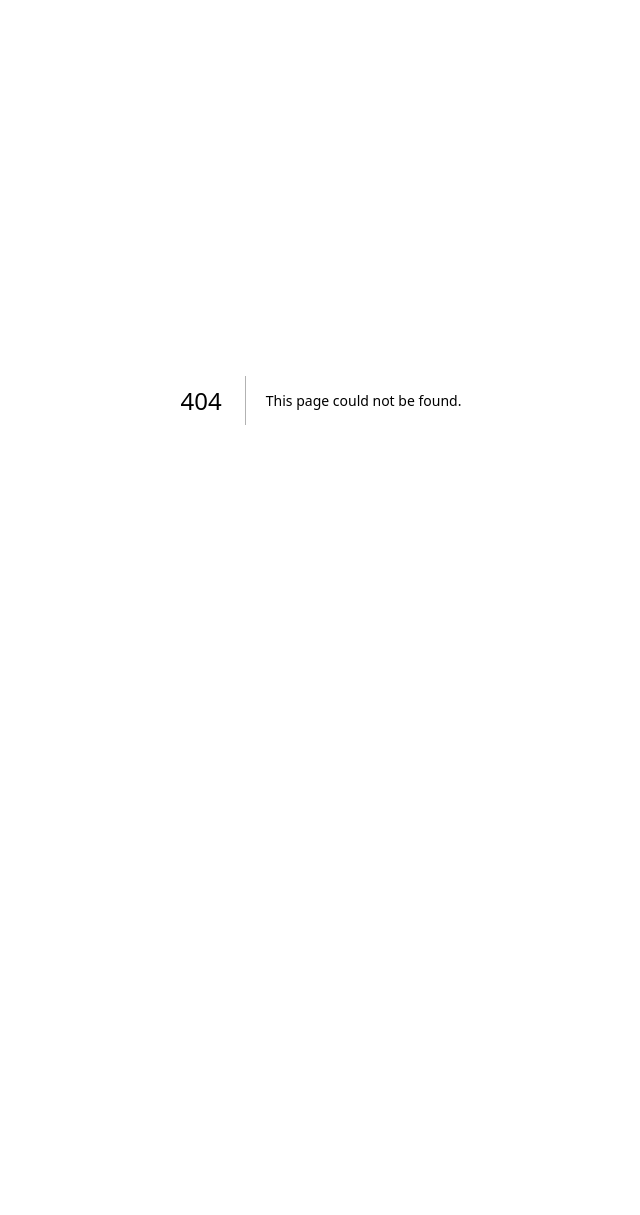
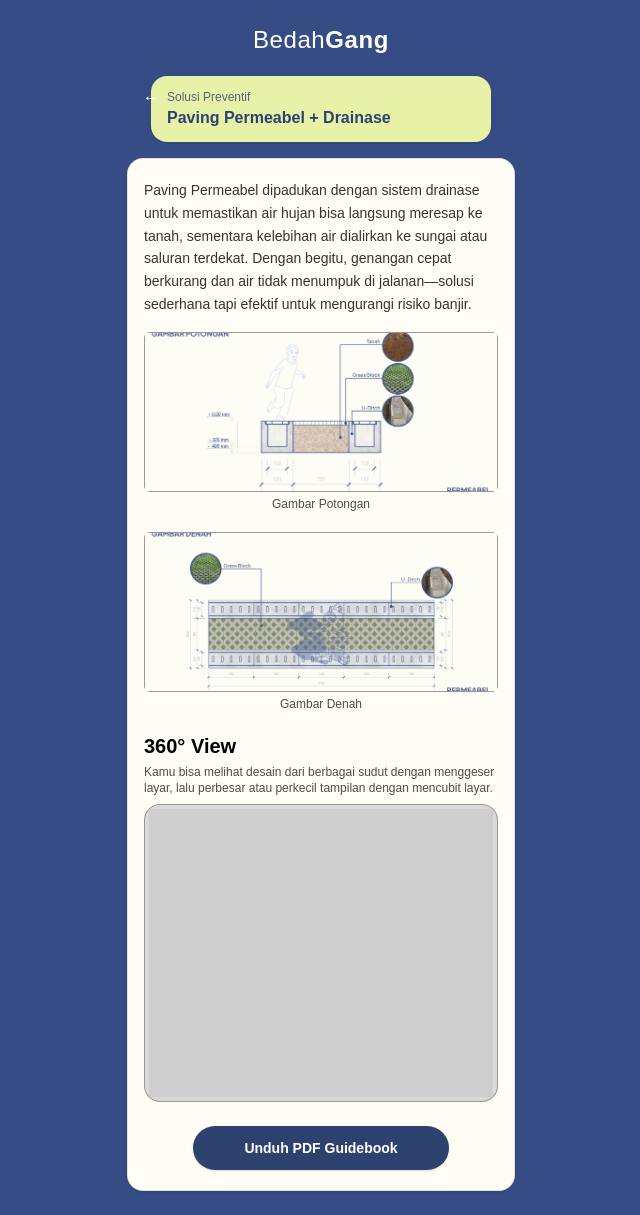
Before and after one commit to naylzhra/GangUp-Hack4ResilientJakarta2025, a Next.js app in the folder code/web/: page /solusi/1 in a window 1280 px wide. Before the commit this address had no page. Shown: the whole page, without its empty margins (319-959 px from the left). Before the commit the page ends 800 px from the top, so only its background shows below. Built offline with nearby package versions, Linux system fonts and the light colour scheme.

Commit message:
feat: page solusi

```diff
--- a/code/web/app/result/page.tsx
+++ b/code/web/app/result/page.tsx
@@ -4,6 +4,7 @@ import { useState, useEffect, useMemo, useRef } from "react";
 import Panorama from "../_components/Panorama";
 import { useRainProbNow } from "../_components/RainProb";
 import { SOLUTIONS } from "../_utils/solutions";
+import Link from "next/link";
 
 const STORAGE_KEY = "bedahgang";
 const DEFAULT_KELURAHAN = "Duren Sawit";
@@ -268,7 +269,7 @@ export default function HasilPage() {
         </section>
 
         {/* Body (krem) */}
-        <section className="-mt-2 rounded-t-[28px] bg-[#FFFDF5] px-5 pb-10 pt-6">
+        <section className="-mt-2 rounded-[28px] bg-[#FFFDF5] px-5 pb-10 pt-6">
           <p className="mx-auto max-w-[320px] text-center text-[15px]">
             Berdasarkan kondisi Gang-mu, solusi desain yang sesuai adalah
           </p>
@@ -370,6 +371,40 @@ export default function HasilPage() {
           </div>
         </section>
 
+      <section className="mt-8 border bg-gradient-to-b from-[#D7F08C] via-[#A9CC9E] to-[#1F3361] p-4 text-white shadow-lg">
+        <div className="bg-gradient-to-b from-transparent to-black/10 p-4">
+          <h3 className="text-[18px] leading-snug font-semibold">
+            Ingin mempelajari <em>tool kit</em> desain <span className="font-extrabold">BedahGang</span> lainnya?
+          </h3>
+
+          <p className="mt-2 text-[12.5px] leading-relaxed text-white/90">
+            Inisiatif ini dimulai dengan riset dan pengolahan data untuk merumuskan strategi desain yang tepat.
+          </p>
+          <p className="mt-1 text-[12.5px] leading-relaxed text-white/90">
+            <span className="font-semibold">Setiap desain yang kami tawarkan hanyalah salah satu dari banyak kemungkinan</span> yang dapat diwujudkan di gang‑mu!
+          </p>
+
+          <div className="mt-4 grid grid-cols-2 gap-3">
+            <Link
+              href="/toolkit"
+              className="group rounded-2xl bg-gradient-to-b from-[#A8B8F6] to-[#5977C8] p-4 text-left shadow-[0_10px_22px_-8px_rgba(0,0,0,0.45)] ring-1 ring-white/10"
+            >
+              <div className="text-white text-[18px] font-bold leading-tight drop-shadow">
+                Pelajari<br/><span className="italic font-semibold">Tool Kit</span>
+              </div>
+            </Link>
+
+            <Link
+              href="/tentang"
+              className="group rounded-2xl bg-gradient-to-b from-[#89A6E3] to-[#3D5C9A] p-4 text-left shadow-[0_10px_22px_-8px_rgba(0,0,0,0.45)] ring-1 ring-white/10"
+            >
+              <div className="text-white text-[18px] font-bold leading-tight drop-shadow">
+                Kenali<br/><span className="font-extrabold">BedahGang</span>
+              </div>
+            </Link>
+          </div>
+        </div>
+      </section>
       </div>
     </div>
   );
--- /dev/null
+++ b/code/web/app/solusi/[id]/page.tsx
@@ -0,0 +1,132 @@
+"use client";
+
+import { useMemo } from "react";
+import Link from "next/link";
+import { useParams } from "next/navigation";
+import { SOLUTIONS } from "../../_utils/solutions";
+import Panorama from "../../_components/Panorama";
+
+export default function SolusiDetailPage() {
+  const { id } = useParams<{ id: string }>();
+  const numId = Number(id);
+
+  const solusi = useMemo(
+    () => SOLUTIONS.find((s) => s.id === numId),
+    [numId]
+  );
+
+  // base path aset (ubah sesuai struktur file kamu)
+  const basePath = `/${numId}`;
+
+  if (!solusi) {
+    return (
+      <main className="min-h-dvh grid place-items-center bg-[#364C84] text-white">
+        <div className="text-center">
+          <p className="text-lg font-semibold">Solusi tidak ditemukan</p>
+          <Link href="/solusi" className="mt-2 inline-block underline">
+            Kembali ke daftar solusi
+          </Link>
+        </div>
+      </main>
+    );
+  }
+
+  return (
+    <main className="min-h-dvh bg-[#364C84] text-[#2E4270]">
+      <div className="mx-auto max-w-[420px] px-4 py-6">
+        {/* header */}
+        <div className="text-center text-white">
+          <h1 className="text-2xl font-medium tracking-wide">
+            Bedah<span className="font-extrabold">Gang</span>
+          </h1>
+        </div>
+
+        <div className="relative mt-5 justify-between">
+            <div className="m-4 bg-amber-50 rounded-2xl">
+                <Link
+                href="/solusi"
+                className="absolute left-2 top-1 grid h-8 w-8 place-items-center rounded-full text-white"
+                aria-label="Kembali"
+                title="Kembali"
+            >
+                ←
+            </Link>
+            </div>
+
+            <div className="mx-6 rounded-2xl bg-[#E7F1A8] px-4 py-3 text-[#2E4270] shadow">
+                <div className="text-[12px] opacity-80">{solusi.kategori}</div>
+                <div className="text-[16px] font-bold">{solusi.name}</div>
+            </div>
+        </div>
+
+        <section className="mt-4 rounded-2xl border border-black/10 bg-[#FFFDF5] px-4 py-5 shadow-sm">
+          <p className="text-sm leading-relaxed text-black/80">
+            {solusi.description}
+          </p>
+
+          <div className="mt-4 space-y-5">
+            <figure>
+              <div className="h-40 w-full rounded-md border border-black/30 bg-[#D9D9D9]">
+                <img
+                  src={`${basePath}/2d-1.png`}
+                  alt="Gambar Potongan"
+                  className="h-full w-full object-cover"
+                  onError={(e) => {
+                    (e.currentTarget as HTMLImageElement).style.display = "none";
+                  }}
+                />
+              </div>
+              <figcaption className="mt-1 text-center text-xs text-black/70">
+                Gambar Potongan
+              </figcaption>
+            </figure>
+
+            {/* Denah */}
+            <figure>
+              <div className="h-40 w-full rounded-md border border-black/30 bg-[#D9D9D9]">
+                <img
+                  src={`${basePath}/2d-2.png`}
+                  alt="Gambar Denah"
+                  className="h-full w-full object-cover"
+                  onError={(e) => {
+                    (e.currentTarget as HTMLImageElement).style.display = "none";
+                  }}
+                />
+              </div>
+              <figcaption className="mt-1 text-center text-xs text-black/70">
+                Gambar Denah
+              </figcaption>
+            </figure>
+          </div>
+
+          {/* 360 view */}
+          <div className="mt-5">
+            <h3 className="text-xl font-extrabold text-black">360° View</h3>
+            <p className="mt-1 text-xs text-black/70">
+              Kamu bisa melihat desain dari berbagai sudut dengan menggeser layar, lalu perbesar atau perkecil tampilan dengan mencubit layar.
+            </p>
+
+            <div className="mt-2 rounded-2xl border border-black/30 bg-[#D9D9D9] p-1">
+              <Panorama
+                src={`${basePath}/panorama.jpg`}
+                fov={75}
+                className="h-72 w-full rounded-xl"
+              />
+            </div>
+          </div>
+
+          {/* tombol unduh */}
+          <div className="mt-6 flex justify-center">
+            <button
+              type="button"
+              className="w-64 rounded-full bg-[#2E4270] px-5 py-3 text-sm font-semibold text-white shadow hover:bg-[#273a67] active:scale-[0.99]"
+              onClick={() => alert("Hook ke /api/guidebook atau file PDF di sini")}
+            >
+              Unduh PDF Guidebook
+            </button>
+          </div>
+        </section>
+      </div>
+    </main>
+  );
+}
--- /dev/null
+++ b/code/web/app/solusi/page.tsx
@@ -0,0 +1,36 @@
+"use client";
+
+import Link from "next/link";
+import { SOLUTIONS } from "../_utils/solutions";
+
+export default function SolusiListPage() {
+  return (
+    <main className="min-h-dvh bg-[#E7F1A8] text-[#364C84]">
+      <div className="mx-auto max-w-[420px] px-4 py-6">
+        <h1 className="text-center text-2xl font-semibold text-[#2F4F90]">
+          Bedah<span className="font-extrabold">Gang</span>
+        </h1>
+
+        <div className="mt-5 grid grid-cols-2 gap-4">
+          {SOLUTIONS.map((s) => (
+            <Link
+              key={s.id}
+              href={`/solusi/${s.id}`}
+              className="group rounded-2xl h-40 bg-[#FFFDF5] p-4 shadow-sm ring-1 ring-black/10 hover:shadow-md transition"
+            >
+              <div className="space-y-2">
+                <div className="text-xs text-[#6F7BA6]">{s.kategori}</div>
+                <div className="text-[18px] font-semibold leading-snug text-[#2E4270]">
+                  {s.name}
+                </div>
+              </div>
+            </Link>
+          ))}
+
+          {/* kalau jumlah ganjil, biar spacing bawah tidak jomplang */}
+          {SOLUTIONS.length % 2 === 1 && <div aria-hidden className="h-0" />}
+        </div>
+      </div>
+    </main>
+  );
+}
```
